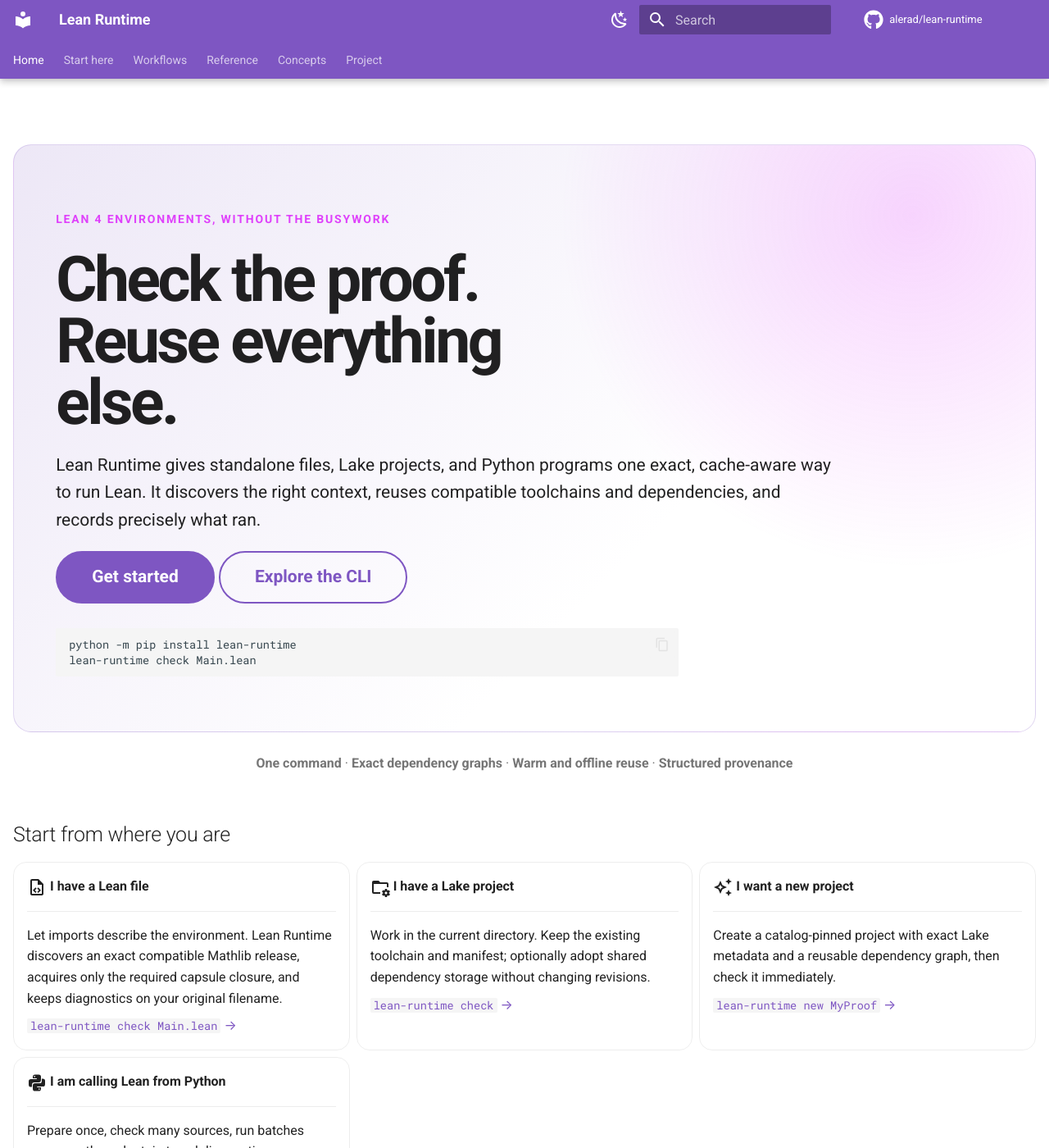
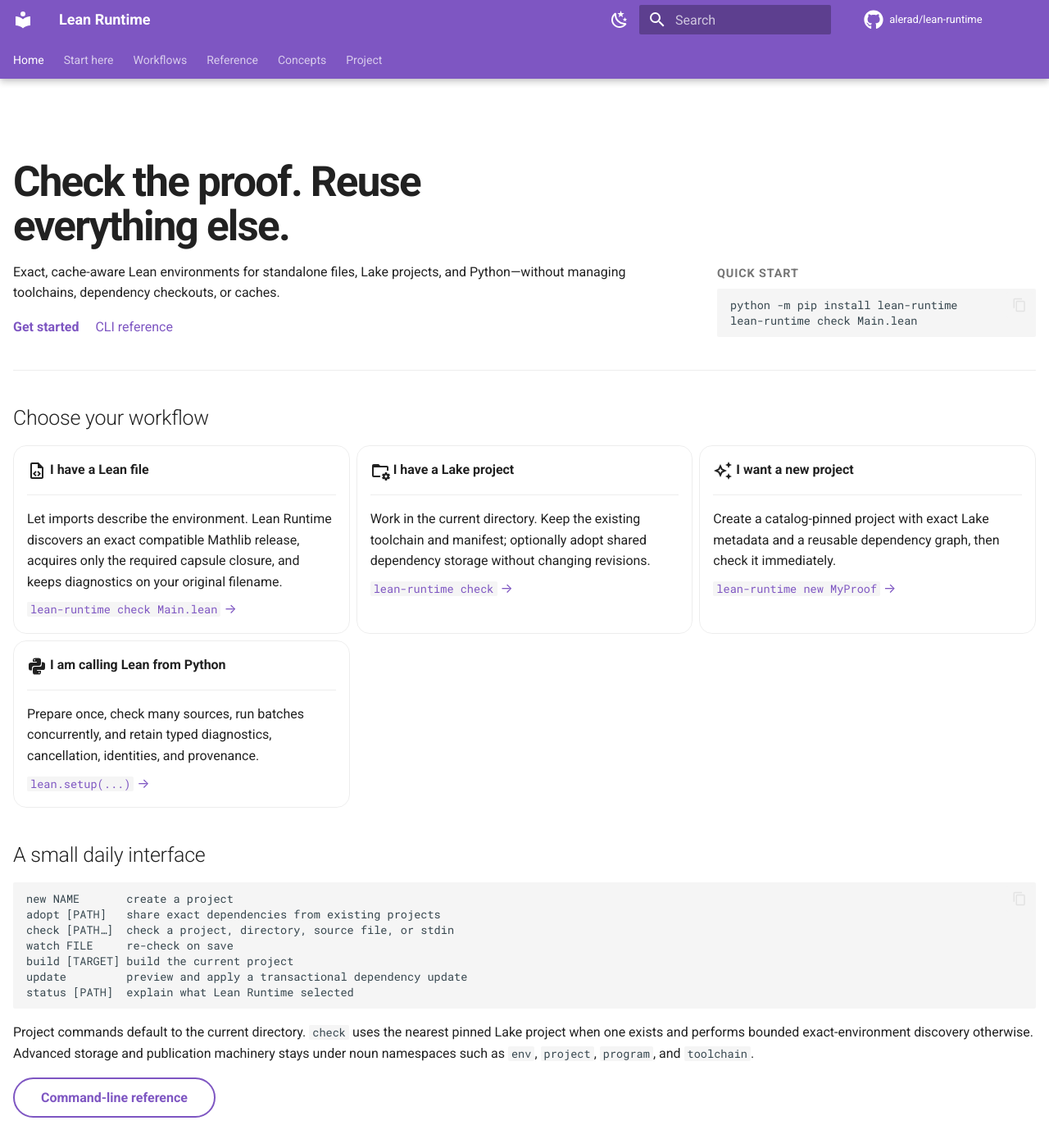
Before and after one commit to alerad/lean-runtime, an MkDocs documentation site: the page built from docs/index.md, in a window 1280 px wide and 1400 px high. Shown: the whole window at 82% size. Built offline with MkDocs 1.6.1 and Material for MkDocs 9.7.7, drawn with Linux system fonts in a browser that asks for light colours; comment, search, counter and statistics services are not loaded.

Commit message:
docs: make homepage documentation-first

````diff
--- a/docs/index.md
+++ b/docs/index.md
@@ -4,18 +4,23 @@
   - toc
 ---
 
-<div class="lr-hero" markdown>
+<div class="lr-intro" markdown>
 
-<span class="lr-eyebrow">LEAN 4 ENVIRONMENTS, WITHOUT THE BUSYWORK</span>
+<div class="lr-intro-copy" markdown>
 
 # Check the proof. Reuse everything else.
 
-Lean Runtime gives standalone files, Lake projects, and Python programs one
-exact, cache-aware way to run Lean. It discovers the right context, reuses
-compatible toolchains and dependencies, and records precisely what ran.
+Exact, cache-aware Lean environments for standalone files, Lake projects, and
+Python—without managing toolchains, dependency checkouts, or caches.
 
-[Get started](getting-started.md){ .md-button .md-button--primary }
-[Explore the CLI](cli.md){ .md-button }
+[Get started](getting-started.md){ .lr-primary-link }
+[CLI reference](cli.md)
+
+</div>
+
+<div class="lr-quickstart" markdown>
+
+**Quick start**
 
 ```bash
 python -m pip install lean-runtime
@@ -24,14 +29,9 @@
 
 </div>
 
-<div class="lr-proof-line" markdown>
-
-**One command** · **Exact dependency graphs** · **Warm and offline reuse** ·
-**Structured provenance**
-
 </div>
 
-## Start from where you are
+## Choose your workflow
 
 <div class="grid cards" markdown>
 
--- a/docs/stylesheets/extra.css
+++ b/docs/stylesheets/extra.css
@@ -6,48 +6,54 @@
   max-width: 76rem;
 }
 
-.lr-hero {
-  margin: 1.5rem 0 1.25rem;
-  padding: clamp(1.6rem, 4vw, 3.8rem);
-  overflow: hidden;
-  border: 1px solid color-mix(in srgb, var(--md-primary-fg-color) 22%, transparent);
-  border-radius: var(--lr-radius);
-  background:
-    radial-gradient(circle at 88% 12%, color-mix(in srgb, var(--md-accent-fg-color) 22%, transparent), transparent 34%),
-    linear-gradient(135deg, color-mix(in srgb, var(--md-primary-fg-color) 14%, var(--md-default-bg-color)), var(--md-default-bg-color) 64%);
+.lr-intro {
+  display: grid;
+  grid-template-columns: minmax(0, 1.35fr) minmax(18rem, 0.65fr);
+  gap: clamp(1.5rem, 4vw, 3.5rem);
+  align-items: end;
+  margin: 1.2rem 0 2rem;
+  padding: 1.25rem 0 2rem;
+  border-bottom: 1px solid var(--md-default-fg-color--lightest);
 }
 
-.lr-hero h1 {
-  max-width: 16ch;
-  margin: 0.25rem 0 0.8rem;
+.lr-intro h1 {
+  max-width: 18ch;
+  margin: 0 0 0.7rem;
   color: var(--md-default-fg-color);
-  font-size: clamp(2.2rem, 6vw, 4.6rem);
-  font-weight: 760;
-  letter-spacing: -0.045em;
-  line-height: 0.98;
+  font-size: clamp(2rem, 4vw, 3rem);
+  font-weight: 720;
+  letter-spacing: -0.035em;
+  line-height: 1.05;
 }
 
-.lr-hero > p:not(.lr-eyebrow) {
-  max-width: 48rem;
-  font-size: 1.05rem;
+.lr-intro-copy > p {
+  max-width: 42rem;
 }
 
-.lr-hero pre {
-  max-width: 38rem;
-  margin-top: 1.5rem;
+.lr-intro-copy > p:last-child {
+  display: flex;
+  gap: 1rem;
+  margin-bottom: 0;
 }
 
-.lr-eyebrow {
-  color: var(--md-accent-fg-color);
-  font-size: 0.7rem;
+.lr-primary-link {
   font-weight: 700;
-  letter-spacing: 0.13em;
 }
 
-.lr-proof-line {
-  margin: 0 0 2.8rem;
+.lr-quickstart > p {
+  margin: 0 0 0.35rem;
   color: var(--md-default-fg-color--light);
-  text-align: center;
+  font-size: 0.72rem;
+  letter-spacing: 0.06em;
+  text-transform: uppercase;
+}
+
+.lr-quickstart .highlight {
+  margin: 0;
+}
+
+.lr-quickstart pre {
+  margin: 0;
 }
 
 .lr-pipeline {
@@ -72,12 +78,14 @@
 }
 
 @media screen and (max-width: 44.984375em) {
-  .lr-hero {
-    margin-top: 0.5rem;
-    padding: 1.4rem;
+  .lr-intro {
+    grid-template-columns: 1fr;
+    gap: 1.25rem;
+    margin-top: 0.25rem;
+    padding: 0.75rem 0 1.5rem;
   }
 
-  .lr-proof-line {
-    text-align: left;
+  .lr-intro h1 {
+    font-size: 2rem;
   }
 }
````
Also changed, not shown: 1 other file.
